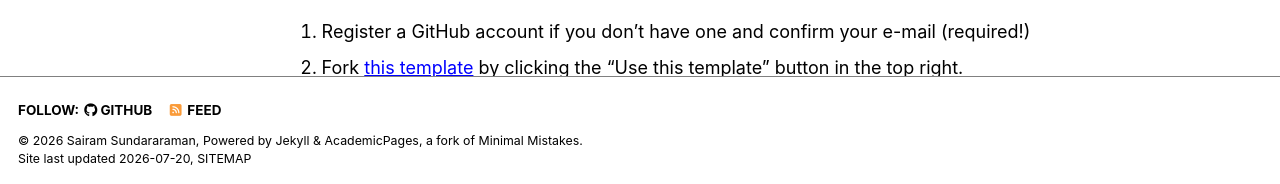
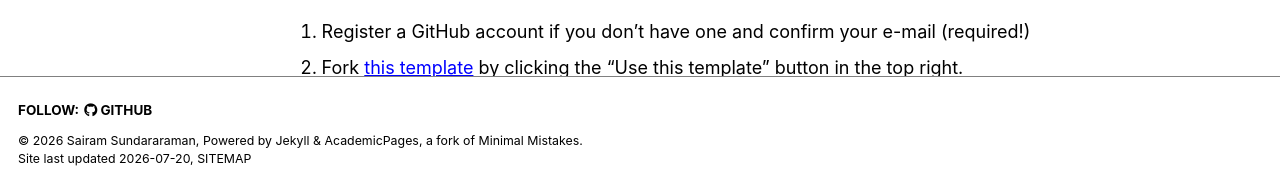
Before and after one commit to sairam-sundararaman/sairam-sundararaman.github.io, a Jekyll site: the page built from _pages/about.md, in a window 1280 px wide and 900 px high, scrolled down 557 px. Shown: the part 713-897 px from the top of the window. Built offline with Jekyll 4.4.1, drawn with Linux system fonts in a browser that asks for light colours; a style sheet for code colours, icons or effects is not loaded.

Commit message:
Update _config.yml

```diff
--- a/_config.yml
+++ b/_config.yml
@@ -51,7 +51,7 @@
   bitbucket        : # Username - Update with your username on the site
   codepen          : # Username
   dribbble         : # Username
-  github           : "academicpages"
+  github           : "sairam-sundararaman"
   kaggle           : # Username
   stackoverflow    : # User number or user number and name (i.e., use "1" or "1/jeff-atwood")
 
@@ -125,7 +125,7 @@
       options:
         format           : "iso8601" # "iso8601" (default), "timestamp-seconds", "timestamp-milliseconds"
 atom_feed:
-  hide                   : false     # change to true to hide the RSS feed in the footer
+  hide                   : true     # change to true to hide the RSS feed in the footer
   path                   : # blank (default) uses feed.xml
 
 
```
